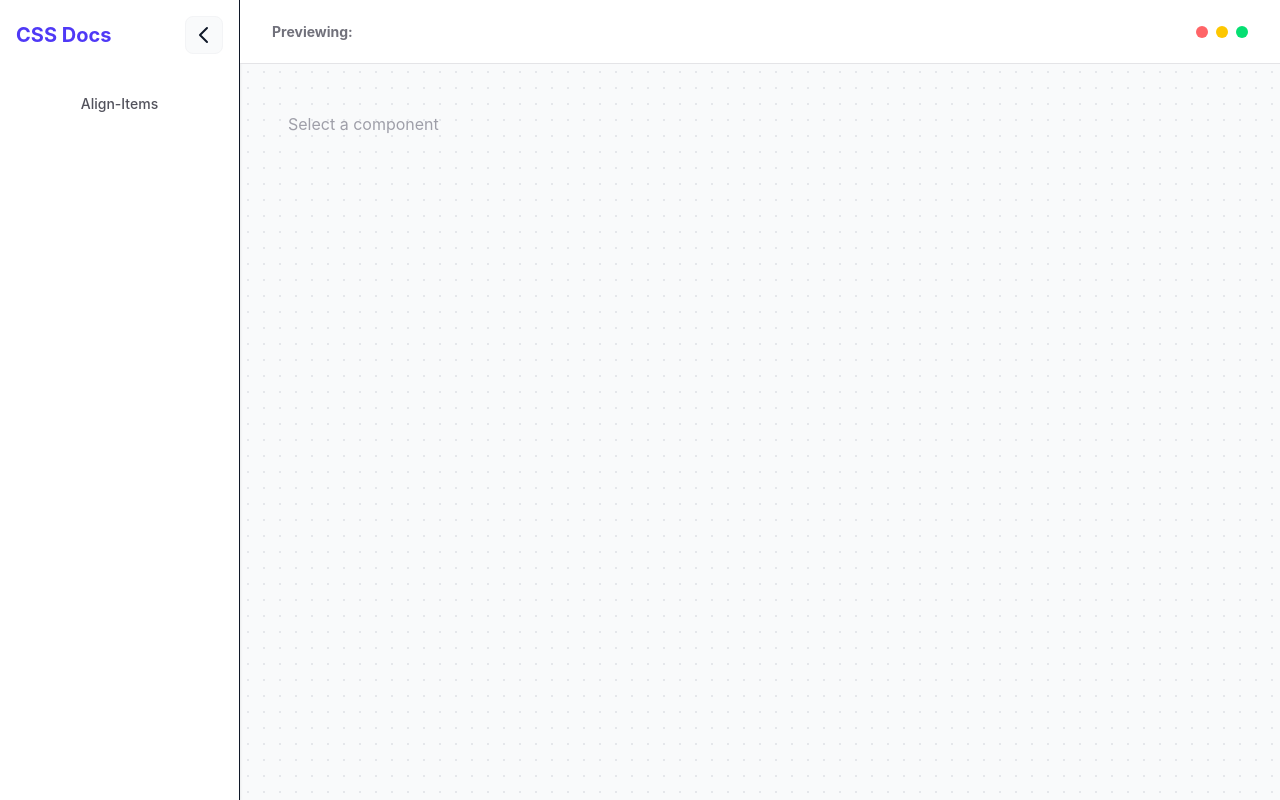
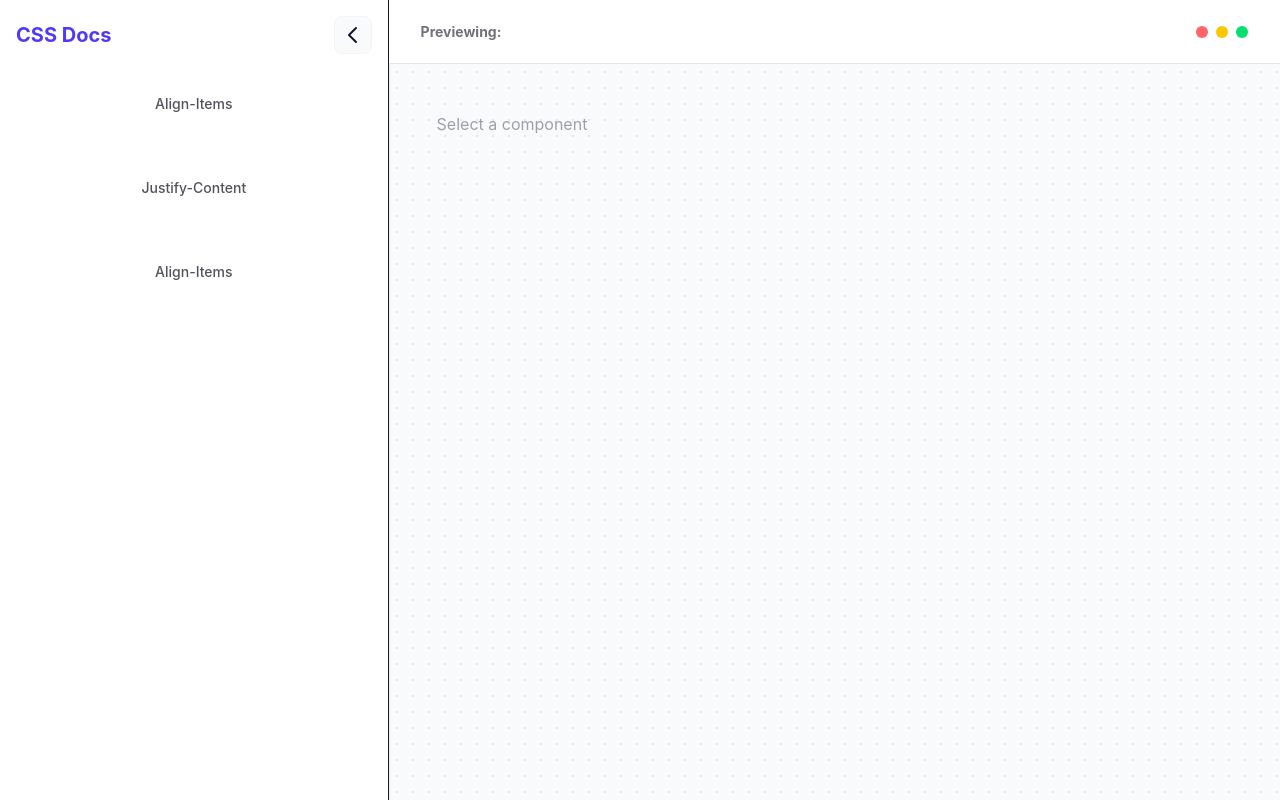
Before and after one commit to robitcode/cssdocs, a React (Vite) app: page / in a window 1280 px wide. Built offline with nearby package versions, Linux system fonts and the light colour scheme.

Commit message:
Added align-content

```diff
--- a/src/App.jsx
+++ b/src/App.jsx
@@ -1,16 +1,20 @@
 import { useState } from 'react'
 import './App.css'
-import Transitions from './guide/transition/Transitions';
+
 import DetailComponent from './components/DetailComponent';
 import GridLayout from './guide/box-positioning/AlignItems';
 import AlignItems from './guide/box-positioning/AlignItems';
+import JustifyContent from './guide/box-positioning/JustifyContent';
+import AlignContent from './guide/box-positioning/AlignContent';
 
 
   function App() {
     const [expanded, setExpanded] = useState(true);
     const [selected, setSelected] = useState()
     const components = [
-      { "id": "align", "name": "Align-Items", "components": <AlignItems /> }
+      { "id": "align-items", "name": "Align-Items", "components": <AlignItems /> },
+      { "id": "justify-content", "name": "Justify-Content", "components": <JustifyContent /> },
+      { "id": "align-content", "name": "Align-Items", "components": <AlignContent /> }
     ]
 
     const Preview = components.find(c => c.id === selected)?.components;
@@ -19,7 +23,7 @@ import AlignItems from './guide/box-positioning/AlignItems';
       <div className='flex h-screen bg-gray-50 text-gray-900 font-sans'>
 
         {/* Sidebar */}
-        <aside className={`h-screen transition-all duration-300 ease-in-out ${expanded ? 'w-60' : 'w-fit'}`}>
+        <aside className={`h-screen transition-all duration-300 ease-in-out w-40 md:w-fit`}>
           <nav className='h-full flex flex-col bg-white border-r shadow-sm'>
 
             {/* Logo / Toggle Area */}
--- /dev/null
+++ b/src/guide/box-positioning/AlignContent.jsx
@@ -0,0 +1,58 @@
+import { useState } from "react";
+import DetailComponent from "../../components/DetailComponent";
+import OutputComponent from "../../components/OutputComponent";
+
+const code = `align-content : start;
+align-content : around;
+align-content : baseline;
+align-content : space-between;
+align-content : space-around;
+align-content : center;
+align-content : space-evenly;
+align-content : none;
+align-content : normal;
+align-content : start;
+align-content : stretch;`;
+
+export default function AlignContent() {
+
+    const ouputPanel = {
+        'title': "CSS Demo: align-content",
+        'buttons': [
+            { 'name': 'align-content : around;', 'state': 'content-around' },
+            { 'name': 'align-content : baseline;', 'state': 'content-baseline' },
+            { 'name': 'align-content : space-between;', 'state': 'content-between' },
+            { 'name': 'align-content : center;', 'state': 'content-center' },
+            { 'name': 'align-content : space-evenly;', 'state': 'content-evenly' },
+            { 'name': 'align-content : none;', 'state': 'content-none' },
+            { 'name': 'align-content : normal;', 'state': 'content-normal' },
+            { 'name': 'align-content : start;', 'state': 'content-start' },
+            { 'name': 'align-content : stretch;', 'state': 'content-stretch' }
+        ],
+        'output': (state) => (
+            <div className={`h-full flex-wrap gap-5 flex w-full ${state}`}>
+                <span className="p-2 h-fit border border-blue-500">one</span>
+                <span className="p-2 h-fit border border-blue-500">two</span>
+                <span className="p-2 h-fit border border-blue-500">three</span>
+                <span className="p-2 h-fit border border-blue-500">four</span>
+                <span className="p-2 h-fit border border-blue-500">five</span>
+                <span className="p-2 h-fit border border-blue-500">six</span>
+                <span className="p-2 h-fit border border-blue-500">six</span>
+                <span className="p-2 h-fit border border-blue-500">seven</span>
+                <span className="p-2 h-fit border border-blue-500">eight</span>
+                <span className="p-2 h-fit border border-blue-500">nine</span>
+                <span className="p-2 h-fit border border-blue-500">ten</span>
+            </div>
+        )
+    }
+
+    return (
+        <div className="min-h-screen w-full space-y-6">
+            <DetailComponent title="align-content " code={code} />
+
+            <OutputComponent render={ouputPanel} />
+            <hr />
+        </div>
+
+    )
+}
--- /dev/null
+++ b/src/guide/box-positioning/JustifyContent.jsx
@@ -0,0 +1,39 @@
+import { useState } from "react";
+import DetailComponent from "../../components/DetailComponent";
+import OutputComponent from "../../components/OutputComponent";
+
+const code = `justify-content : start;
+justify-content : center;
+justify-content : space-between;
+justify-content : space-around;
+justify-content : space-evenely;`;
+
+export default function JustifyContent() {
+
+    const ouputPanel = {
+        'title': "CSS Demo: justify-content",
+        'buttons': [
+            { 'name': 'justify-content : start;', 'state': 'justify-start' },
+            { 'name': 'justify-content : center;', 'state': 'justify-center' },
+            { 'name': 'justify-content : space-between;', 'state': 'justify-between' },
+            { 'name': 'justify-content : space-around;', 'state': 'justify-around' },
+            { 'name': 'justify-content : space-evenly;', 'state': 'justify-evenly' }
+        ],
+        'output': (state) => (
+            <div className={`h-fit flex w-full ${state}`}>
+                <span className="p-2 h-fit border border-blue-500">one</span>
+                <span className="p-2 h-fit border border-blue-500">two</span>
+                <span className="p-2 h-fit border border-blue-500">three</span>
+            </div>
+        )
+    }
+
+    return (
+        <div className="min-h-screen w-full space-y-6">
+            <DetailComponent title="justify-content " code={code} />
+
+            <OutputComponent render={ouputPanel} />
+        </div>
+
+    )
+}
```
